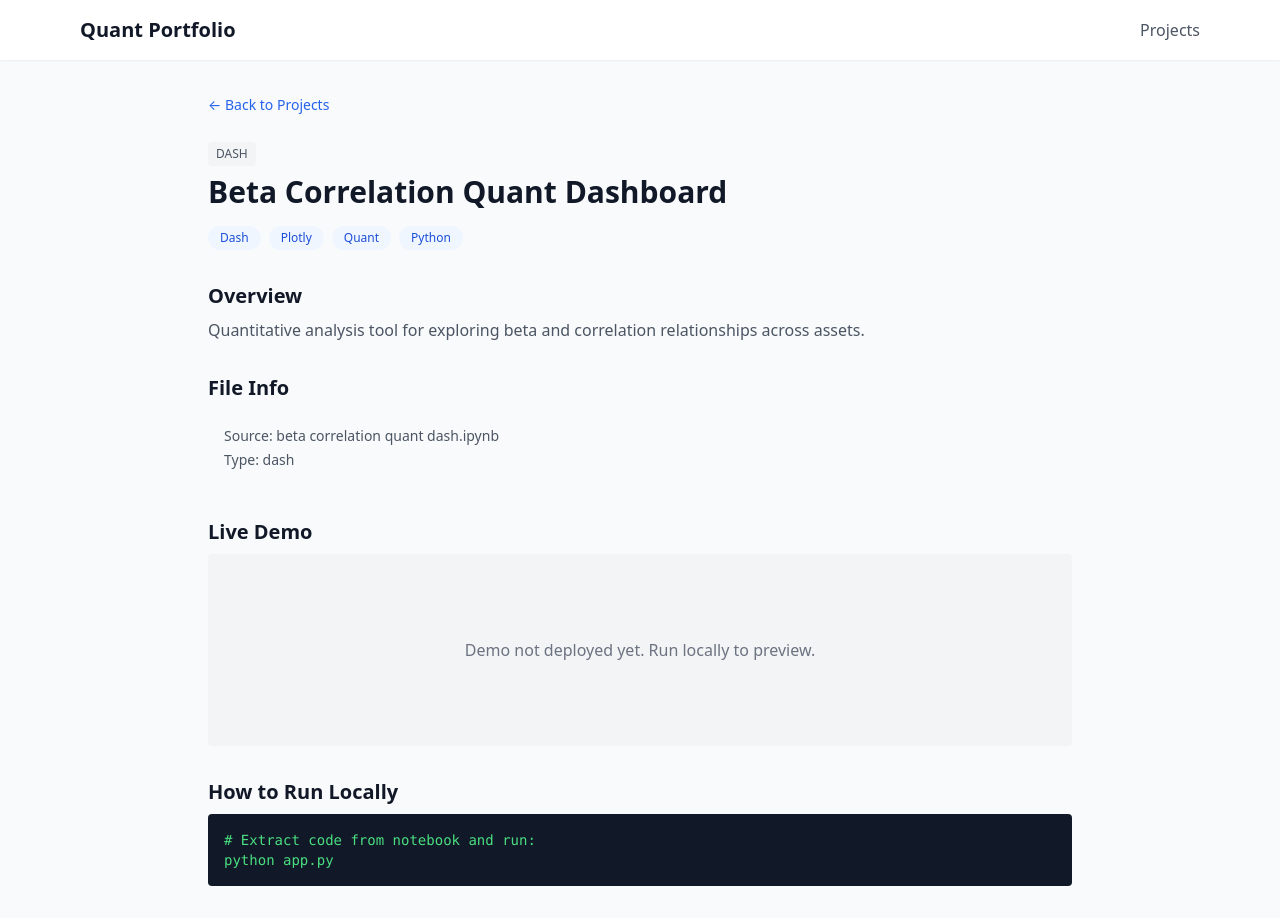
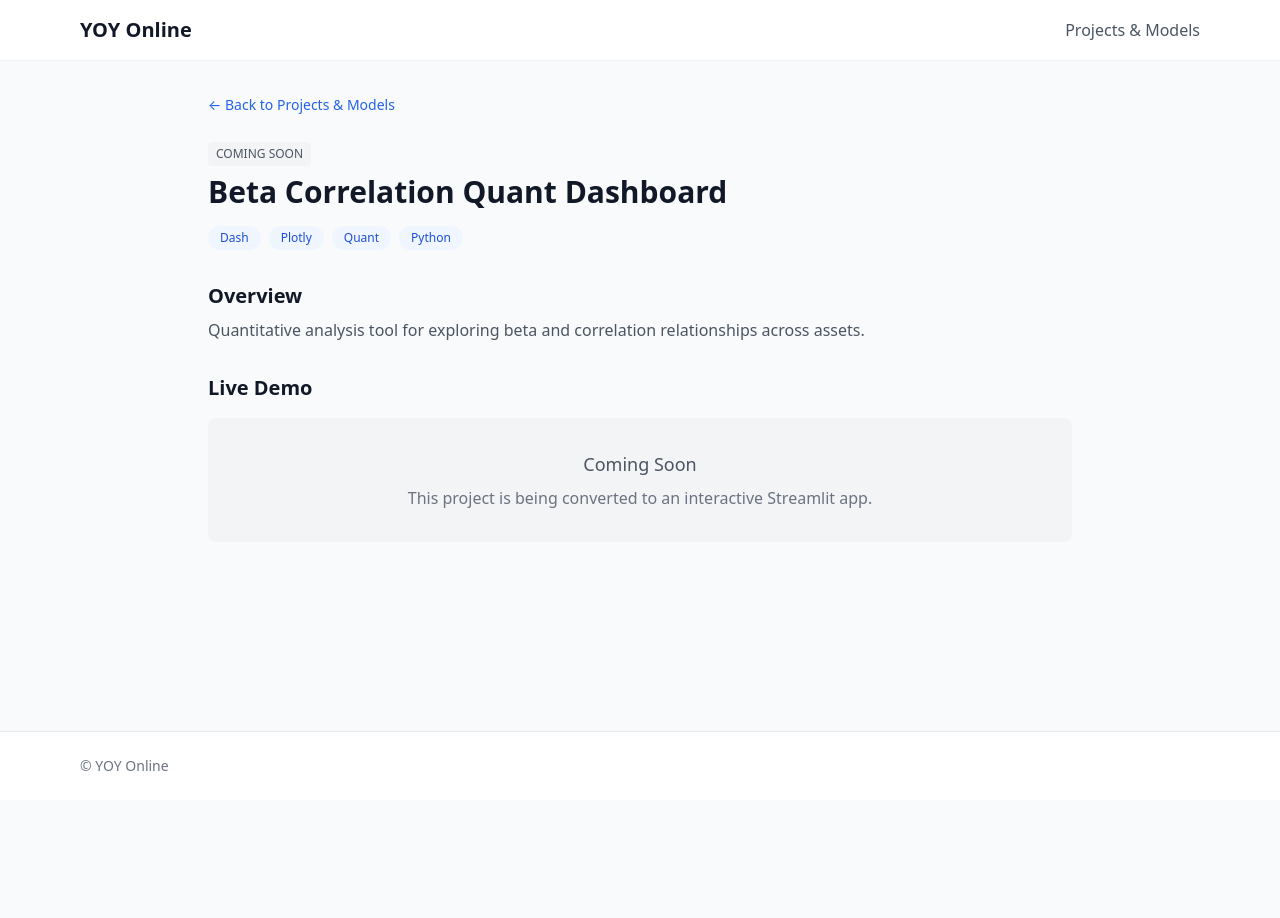
Before and after one commit to yigitylc/yoyonline-portfolio, a Next.js app: page /projects/beta-correlation-quant in a window 1280 px wide. After the commit the page ends 800 px from the top, so only its background shows below. Built offline with nearby package versions, Linux system fonts and the light colour scheme.

Commit message:
YOY Online: upgrade home, embeds, and project UX

```diff
--- a/src/app/layout.tsx
+++ b/src/app/layout.tsx
@@ -3,8 +3,14 @@ import Link from 'next/link';
 import './globals.css';
 
 export const metadata: Metadata = {
-  title: 'Quant Portfolio',
-  description: 'Quantitative finance projects and dashboards',
+  title: 'YOY Online',
+  description: 'Finance and trading dashboards, models, and research by Yigit Osman Yalcin',
+};
+
+const socials = {
+  x: '',
+  linkedin: '',
+  github: '',
 };
 
 export default function RootLayout({
@@ -14,23 +20,62 @@ export default function RootLayout({
 }) {
   return (
     <html lang="en">
-      <body className="min-h-screen bg-gray-50">
+      <body className="min-h-screen bg-gray-50 flex flex-col">
         <nav className="bg-white shadow-sm">
           <div className="mx-auto max-w-6xl px-4 py-4">
             <div className="flex items-center justify-between">
               <Link href="/" className="text-xl font-semibold text-gray-900">
-                Quant Portfolio
+                YOY Online
               </Link>
               <Link
                 href="/projects"
                 className="text-gray-600 hover:text-gray-900"
               >
-                Projects
+                Projects &amp; Models
               </Link>
             </div>
           </div>
         </nav>
-        <main>{children}</main>
+        <main className="flex-1">{children}</main>
+        <footer className="bg-white border-t mt-auto">
+          <div className="mx-auto max-w-6xl px-4 py-6">
+            <div className="flex flex-col sm:flex-row justify-between items-center gap-4">
+              <p className="text-sm text-gray-500">&copy; YOY Online</p>
+              <div className="flex gap-4">
+                {socials.x && (
+                  <a
+                    href={socials.x}
+                    target="_blank"
+                    rel="noopener noreferrer"
+                    className="text-sm text-gray-500 hover:text-gray-700"
+                  >
+                    X
+                  </a>
+                )}
+                {socials.linkedin && (
+                  <a
+                    href={socials.linkedin}
+                    target="_blank"
+                    rel="noopener noreferrer"
+                    className="text-sm text-gray-500 hover:text-gray-700"
+                  >
+                    LinkedIn
+                  </a>
+                )}
+                {socials.github && (
+                  <a
+                    href={socials.github}
+                    target="_blank"
+                    rel="noopener noreferrer"
+                    className="text-sm text-gray-500 hover:text-gray-700"
+                  >
+                    GitHub
+                  </a>
+                )}
+              </div>
+            </div>
+          </div>
+        </footer>
       </body>
     </html>
   );
--- a/src/app/page.tsx
+++ b/src/app/page.tsx
@@ -1,22 +1,107 @@
 import Link from 'next/link';
+
+const liveProjects = [
+  {
+    slug: 'try-carry-trade',
+    title: 'TRY Carry Trade Analysis',
+    description: 'Turkish Lira carry trade analysis with Monte Carlo simulations.',
+    streamlitUrl: 'https://try-carry-trade-appgit-yigityalcin.streamlit.app',
+  },
+  {
+    slug: 'return-observations',
+    title: 'Return Observations',
+    description: 'Analyze return distributions, volatility, and z-scores.',
+    streamlitUrl: 'https://returnobs-yoy.streamlit.app',
+  },
+];
+
+const features = [
+  {
+    title: 'Models',
+    description: 'Quantitative finance models for portfolio analytics, risk, and trading strategies.',
+  },
+  {
+    title: 'Dashboards',
+    description: 'Interactive tools for exploring market data, correlations, and performance metrics.',
+  },
+  {
+    title: 'Research',
+    description: 'Trading ideas, current positions, and macro views. Coming soon.',
+  },
+];
 
 export default function Home() {
   return (
-    <div className="mx-auto max-w-6xl px-4 py-16">
+    <div className="mx-auto max-w-6xl px-4 py-12">
+      {/* Hero */}
       <div className="text-center">
         <h1 className="text-4xl font-bold text-gray-900 sm:text-5xl">
-          Quantitative Finance Portfolio
+          YOY Online
         </h1>
         <p className="mt-4 text-lg text-gray-600">
-          Interactive dashboards and analysis tools for finance and trading
+          Finance &amp; Trading dashboards, models, and research.
         </p>
         <div className="mt-8">
           <Link
             href="/projects"
             className="inline-block rounded-lg bg-blue-600 px-6 py-3 text-white hover:bg-blue-700"
           >
-            View Projects
+            View Projects &amp; Models
           </Link>
+        </div>
+      </div>
+
+      {/* Live Demos */}
+      <div className="mt-16">
+        <h2 className="text-2xl font-bold text-gray-900 text-center">Live Demos</h2>
+        <div className="mt-8 grid gap-6 sm:grid-cols-2">
+          {liveProjects.map((project) => (
+            <div
+              key={project.slug}
+              className="rounded-lg bg-white p-6 shadow hover:shadow-md transition-shadow"
+            >
+              <span className="inline-block rounded bg-green-100 px-2 py-1 text-xs font-medium text-green-800 uppercase">
+                Live
+              </span>
+              <h3 className="mt-2 text-lg font-semibold text-gray-900">
+                {project.title}
+              </h3>
+              <p className="mt-2 text-sm text-gray-600">{project.description}</p>
+              <div className="mt-4 flex gap-2">
+                <Link
+                  href={`/projects/${project.slug}`}
+                  className="inline-block rounded bg-blue-600 px-4 py-2 text-sm text-white hover:bg-blue-700"
+                >
+                  Details
+                </Link>
+                <a
+                  href={project.streamlitUrl}
+                  target="_blank"
+                  rel="noopener noreferrer"
+                  className="inline-block rounded bg-gray-100 px-4 py-2 text-sm text-gray-700 hover:bg-gray-200"
+                >
+                  Open Demo
+                </a>
+              </div>
+            </div>
+          ))}
+        </div>
+      </div>
+
+      {/* What You'll Find */}
+      <div className="mt-16">
+        <h2 className="text-2xl font-bold text-gray-900 text-center">
+          What You&apos;ll Find Here
+        </h2>
+        <div className="mt-8 grid gap-6 sm:grid-cols-3">
+          {features.map((feature) => (
+            <div key={feature.title} className="rounded-lg bg-white p-6 shadow">
+              <h3 className="text-lg font-semibold text-gray-900">
+                {feature.title}
+              </h3>
+              <p className="mt-2 text-sm text-gray-600">{feature.description}</p>
+            </div>
+          ))}
         </div>
       </div>
     </div>
--- a/src/app/projects/[slug]/page.tsx
+++ b/src/app/projects/[slug]/page.tsx
@@ -8,19 +8,6 @@ export function generateStaticParams() {
   }));
 }
 
-function getRunInstructions(type: string, sourcePath: string): string {
-  switch (type) {
-    case 'notebook':
-      return `jupyter notebook "${sourcePath}"`;
-    case 'streamlit':
-      return `streamlit run ${sourcePath}`;
-    case 'dash':
-      return `# Extract code from notebook and run:\npython app.py`;
-    default:
-      return 'See source file for details.';
-  }
-}
-
 export default function ProjectPage({ params }: { params: { slug: string } }) {
   const project = getProjectBySlug(params.slug);
 
@@ -28,19 +15,27 @@ export default function ProjectPage({ params }: { params: { slug: string } }) {
     notFound();
   }
 
+  const isLive = project.status === 'live';
+
   return (
     <div className="mx-auto max-w-4xl px-4 py-8">
       <Link
         href="/projects"
         className="text-sm text-blue-600 hover:text-blue-800"
       >
-        &larr; Back to Projects
+        &larr; Back to Projects &amp; Models
       </Link>
 
       <div className="mt-6">
-        <span className="inline-block rounded bg-gray-100 px-2 py-1 text-xs font-medium text-gray-600 uppercase">
-          {project.type}
-        </span>
+        {isLive ? (
+          <span className="inline-block rounded bg-green-100 px-2 py-1 text-xs font-medium text-green-800 uppercase">
+            Live
+          </span>
+        ) : (
+          <span className="inline-block rounded bg-gray-100 px-2 py-1 text-xs font-medium text-gray-600 uppercase">
+            Coming Soon
+          </span>
+        )}
         <h1 className="mt-2 text-3xl font-bold text-gray-900">
           {project.title}
         </h1>
@@ -62,58 +57,39 @@ export default function ProjectPage({ params }: { params: { slug: string } }) {
       </div>
 
       <div className="mt-8">
-        <h2 className="text-xl font-semibold text-gray-900">File Info</h2>
-        <div className="mt-2 rounded bg-gray-50 p-4">
-          <p className="text-sm text-gray-600">
-            <span className="font-medium">Source:</span> {project.sourcePath}
-          </p>
-          <p className="mt-1 text-sm text-gray-600">
-            <span className="font-medium">Type:</span> {project.type}
-          </p>
-        </div>
-      </div>
-
-      <div className="mt-8">
         <h2 className="text-xl font-semibold text-gray-900">Live Demo</h2>
-        {project.embedUrl ? (
-          <div className="mt-2">
-            <iframe
-              src={project.embedUrl}
-              className="h-96 w-full rounded border"
-              title={project.title}
-            />
-            {project.demoUrl && (
-              <p className="mt-2 text-sm text-gray-600">
-                <a
-                  href={project.demoUrl}
-                  target="_blank"
-                  rel="noopener noreferrer"
-                  className="text-blue-600 hover:text-blue-800"
-                >
-                  Open demo in new tab &rarr;
-                </a>
-              </p>
-            )}
+        {isLive && project.streamlitUrl ? (
+          <div className="mt-4">
+            <div className="rounded-lg overflow-hidden border border-gray-200">
+              <iframe
+                src={`${project.streamlitUrl}/?embed=true`}
+                className="w-full h-[900px] sm:h-[75vh] min-h-[600px]"
+                style={{ border: 'none' }}
+                title={project.title}
+                sandbox="allow-same-origin allow-scripts allow-forms allow-popups"
+                allow="clipboard-write; fullscreen"
+              />
+            </div>
+            <div className="mt-4">
+              <a
+                href={project.streamlitUrl}
+                target="_blank"
+                rel="noopener noreferrer"
+                className="inline-flex items-center px-4 py-2 bg-blue-600 text-white rounded-lg hover:bg-blue-700"
+              >
+                Open in Streamlit
+              </a>
+            </div>
           </div>
         ) : (
-          <div className="mt-2 flex h-48 items-center justify-center rounded bg-gray-100">
-            <p className="text-gray-500">
-              Demo not deployed yet. Run locally to preview.
+          <div className="mt-4 bg-gray-100 rounded-lg p-8 text-center">
+            <p className="text-gray-600 text-lg font-medium">Coming Soon</p>
+            <p className="text-gray-500 mt-2">
+              This project is being converted to an interactive Streamlit app.
             </p>
           </div>
         )}
       </div>
-
-      <div className="mt-8">
-        <h2 className="text-xl font-semibold text-gray-900">
-          How to Run Locally
-        </h2>
-        <div className="mt-2 rounded bg-gray-900 p-4">
-          <pre className="text-sm text-green-400 whitespace-pre-wrap">
-            {getRunInstructions(project.type, project.sourcePath)}
-          </pre>
-        </div>
-      </div>
     </div>
   );
 }
--- a/src/app/projects/page.tsx
+++ b/src/app/projects/page.tsx
@@ -2,14 +2,20 @@ import { projects } from '@/data/projects';
 import ProjectCard from '@/components/ProjectCard';
 
 export default function ProjectsPage() {
+  const sortedProjects = [...projects].sort((a, b) => {
+    if (a.status === 'live' && b.status !== 'live') return -1;
+    if (a.status !== 'live' && b.status === 'live') return 1;
+    return 0;
+  });
+
   return (
     <div className="mx-auto max-w-6xl px-4 py-8">
-      <h1 className="text-3xl font-bold text-gray-900">Projects</h1>
+      <h1 className="text-3xl font-bold text-gray-900">Projects &amp; Models</h1>
       <p className="mt-2 text-gray-600">
-        Explore my quantitative finance dashboards and analysis tools.
+        Live dashboards and analysis tools for quantitative finance.
       </p>
       <div className="mt-8 grid gap-6 sm:grid-cols-2 lg:grid-cols-3">
-        {projects.map((project) => (
+        {sortedProjects.map((project) => (
           <ProjectCard key={project.slug} project={project} />
         ))}
       </div>
--- a/src/components/ProjectCard.tsx
+++ b/src/components/ProjectCard.tsx
@@ -6,12 +6,20 @@ interface ProjectCardProps {
 }
 
 export default function ProjectCard({ project }: ProjectCardProps) {
+  const isLive = project.status === 'live';
+
   return (
     <div className="rounded-lg bg-white p-6 shadow hover:shadow-md transition-shadow">
       <div className="mb-2">
-        <span className="inline-block rounded bg-gray-100 px-2 py-1 text-xs font-medium text-gray-600 uppercase">
-          {project.type}
-        </span>
+        {isLive ? (
+          <span className="inline-block rounded bg-green-100 px-2 py-1 text-xs font-medium text-green-800 uppercase">
+            Live
+          </span>
+        ) : (
+          <span className="inline-block rounded bg-gray-100 px-2 py-1 text-xs font-medium text-gray-600 uppercase">
+            Coming Soon
+          </span>
+        )}
       </div>
       <h3 className="text-lg font-semibold text-gray-900">{project.title}</h3>
       <p className="mt-2 text-sm text-gray-600">{project.summary}</p>
@@ -25,13 +33,23 @@ export default function ProjectCard({ project }: ProjectCardProps) {
           </span>
         ))}
       </div>
-      <div className="mt-4">
+      <div className="mt-4 flex gap-2">
         <Link
           href={`/projects/${project.slug}`}
           className="inline-block rounded bg-blue-600 px-4 py-2 text-sm text-white hover:bg-blue-700"
         >
           Details
         </Link>
+        {isLive && project.streamlitUrl && (
+          <a
+            href={project.streamlitUrl}
+            target="_blank"
+            rel="noopener noreferrer"
+            className="inline-block rounded bg-gray-100 px-4 py-2 text-sm text-gray-700 hover:bg-gray-200"
+          >
+            Open Demo
+          </a>
+        )}
       </div>
     </div>
   );
--- a/src/data/projects.ts
+++ b/src/data/projects.ts
@@ -3,23 +3,36 @@ export interface Project {
   title: string;
   summary: string;
   tags: string[];
-  type: 'notebook' | 'streamlit' | 'dash';
-  sourcePath: string;
-  demoUrl: string;
-  embedUrl: string;
+  status: 'live' | 'coming_soon';
+  streamlitUrl?: string;
 }
 
 export const projects: Project[] = [
   {
+    slug: 'return-observations',
+    title: 'Return Observations Analysis',
+    summary:
+      'Analyze return distributions, volatility (Rolling/EWMA), z-scores, and consecutive periods without large drops for selected tickers.',
+    tags: ['Streamlit', 'Statistics', 'Volatility', 'Python'],
+    status: 'live',
+    streamlitUrl: 'https://returnobs-yoy.streamlit.app',
+  },
+  {
+    slug: 'try-carry-trade',
+    title: 'TRY Carry Trade Analysis',
+    summary:
+      'Premium Streamlit dashboard for Turkish Lira carry trade analysis with Monte Carlo simulations and regime-based modeling.',
+    tags: ['Streamlit', 'FX', 'Monte Carlo', 'Python'],
+    status: 'live',
+    streamlitUrl: 'https://try-carry-trade-appgit-yigityalcin.streamlit.app',
+  },
+  {
     slug: 'portfolio-analytics-dashboard',
     title: 'Advanced Portfolio Analytics Dashboard',
     summary:
-      'Interactive Dash app for portfolio performance analysis with Sharpe ratio, Beta, drawdowns, and correlation matrices.',
+      'Interactive dashboard for portfolio performance analysis with Sharpe ratio, Beta, drawdowns, and correlation matrices.',
     tags: ['Dash', 'Plotly', 'Portfolio Analytics', 'Python'],
-    type: 'dash',
-    sourcePath: 'Advanced Portfolio Analytics Dashboard Fixed.ipynb',
-    demoUrl: '',
-    embedUrl: '',
+    status: 'coming_soon',
   },
   {
     slug: 'beta-correlation-quant',
@@ -27,65 +40,23 @@ export const projects: Project[] = [
     summary:
       'Quantitative analysis tool for exploring beta and correlation relationships across assets.',
     tags: ['Dash', 'Plotly', 'Quant', 'Python'],
-    type: 'dash',
-    sourcePath: 'beta correlation quant dash.ipynb',
-    demoUrl: '',
-    embedUrl: '',
-  },
-  {
-    slug: 'try-carry-trade',
-    title: 'TRY Carry Trade Analysis',
-    summary:
-      'Premium Streamlit dashboard for Turkish Lira carry trade analysis with Monte Carlo simulations and regime-based modeling.',
-    tags: ['Streamlit', 'FX', 'Monte Carlo', 'Python'],
-    type: 'streamlit',
-    sourcePath: 'app_streamlit.py',
-    demoUrl: '',
-    embedUrl: '',
-  },
-  {
-    slug: 'investment-analysis-try',
-    title: 'Investment Analysis: TRY Time Deposits',
-    summary:
-      'Analysis of Turkish Lira time deposit investment strategies and returns.',
-    tags: ['Jupyter', 'Finance', 'Analysis', 'Python'],
-    type: 'notebook',
-    sourcePath: 'investment analysis time deposit in TRY.ipynb',
-    demoUrl: '',
-    embedUrl: '',
+    status: 'coming_soon',
   },
   {
     slug: 'macd-breadth-indicator',
     title: 'MACD-V Breadth Indicator',
     summary:
-      'Technical analysis notebook implementing a robust MACD-V breadth indicator using Wilder smoothing.',
-    tags: ['Jupyter', 'Technical Analysis', 'Indicators', 'Python'],
-    type: 'notebook',
-    sourcePath: 'MACD-V BREADTH INDICATOR WILDER, ROBUST.ipynb',
-    demoUrl: '',
-    embedUrl: '',
+      'Technical analysis tool implementing a robust MACD-V breadth indicator using Wilder smoothing.',
+    tags: ['Technical Analysis', 'Indicators', 'Python'],
+    status: 'coming_soon',
   },
   {
     slug: 'macro-economic-modeling',
     title: 'Macro Economic Modeling',
     summary:
-      'Macroeconomic modeling and analysis notebook for understanding economic trends and relationships.',
-    tags: ['Jupyter', 'Macro', 'Economics', 'Python'],
-    type: 'notebook',
-    sourcePath: 'Macro economic modeling.ipynb',
-    demoUrl: '',
-    embedUrl: '',
-  },
-  {
-    slug: 'return-observations',
-    title: 'Return Observations Analysis',
-    summary:
-      'Statistical analysis of asset returns, distributions, and patterns.',
-    tags: ['Jupyter', 'Statistics', 'Returns', 'Python'],
-    type: 'notebook',
-    sourcePath: 'return obs.ipynb',
-    demoUrl: '',
-    embedUrl: '',
+      'Macroeconomic modeling and analysis for understanding economic trends and relationships.',
+    tags: ['Macro', 'Economics', 'Python'],
+    status: 'coming_soon',
   },
 ];
 
```
